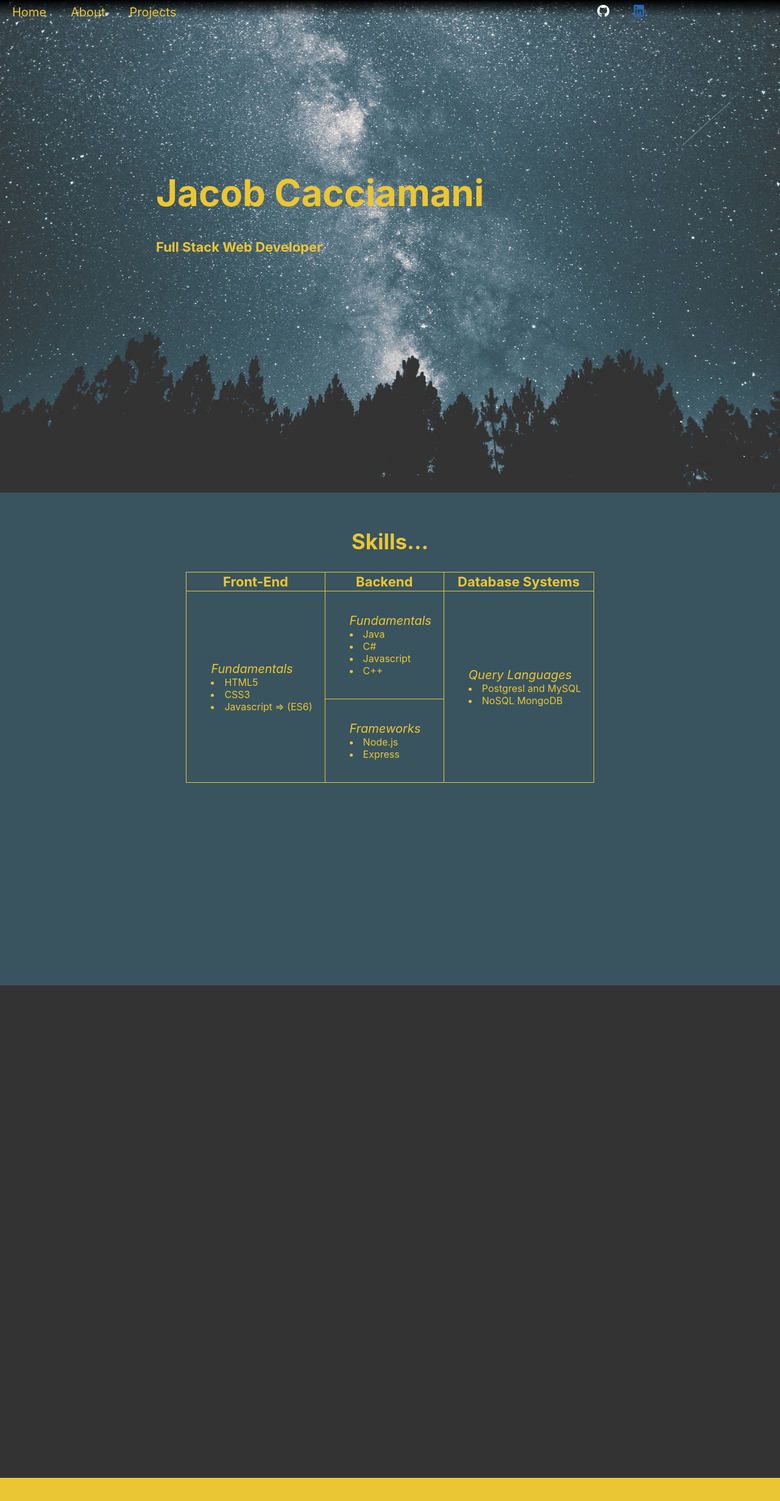
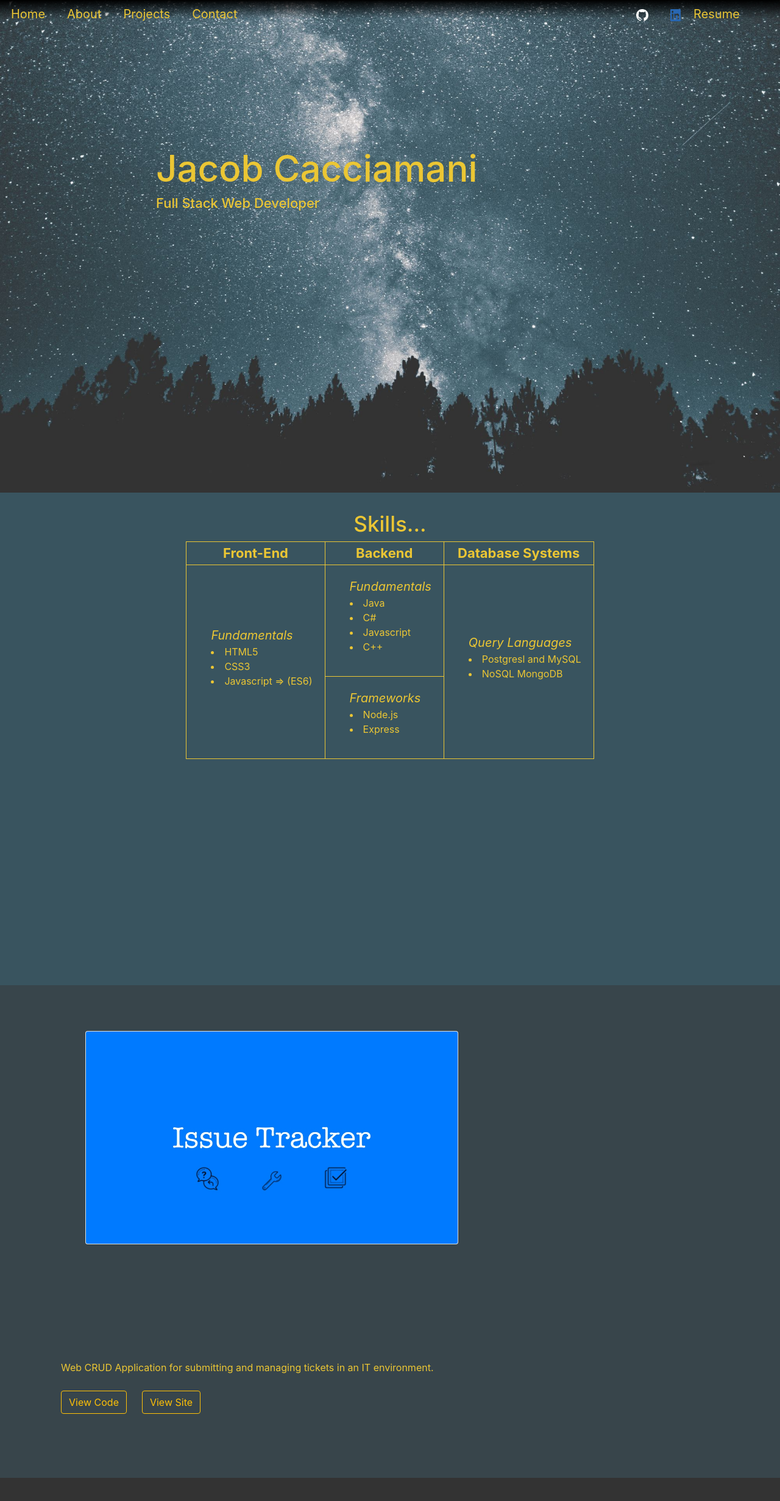
Before and after one commit to cacciamani10/cacciamani10.github.io, a React (Create React App) app: page / in a window 1280 px wide. Shown: the top 2462 px of the page at 61% size. Before the commit the page ends 2424 px from the top, so only its background shows below. Built offline with nearby package versions, Linux system fonts and the light colour scheme.

Commit message:
Bootstrap added

```diff
--- a/package.json
+++ b/package.json
@@ -3,7 +3,9 @@
   "version": "0.1.0",
   "private": true,
   "dependencies": {
+    "bootstrap": "^4.4.1",
     "react": "^16.12.0",
+    "react-bootstrap": "^1.0.0-beta.16",
     "react-dom": "^16.12.0",
     "react-scripts": "3.2.0",
     "react-scroll": "^1.7.14"
--- a/src/App.css
+++ b/src/App.css
@@ -13,11 +13,12 @@ body {
   margin: 0px;
   padding-top: 8px;
   overflow: hidden;
+  z-index: 99999;
 }
 
 .navBox a {
   display: inline;
-  padding: 0 2px;
+  /*padding: 0 2px;*/
   margin: 0 18px;
   color: #ebc634;
   font-size: 20px;
@@ -25,6 +26,7 @@ body {
 
 .navBox > .scrollLinks
 {
+  color: #ebc634;
   width: 72vw;
   float: left;
 }
@@ -36,9 +38,18 @@ body {
   color: #ebc634;
   font-size: 20px;
   overflow: hidden;
+  text-align: center;
+}
+
+.navBox > .outLinks > .resume {
+  text-decoration: none;
+  text-align: center;
+  margin: auto;
+
 }
 
 .outLinkPicture {
+  vertical-align: middle;
   width: 20px;
   height: 20px;
 }
@@ -80,6 +91,10 @@ div.heading {
 }
 
 .projects {
+  background-color: #38454b;
+}
+
+.contact {
   background-color: #333333;
 }
 
@@ -93,6 +108,7 @@ div.heading {
   margin-right: auto;
 }
 .skills > table, th, td {
+  color: #ebc634;
   padding: 2px;
   border: 1px solid #ebc634;
   border-collapse: collapse;
@@ -103,6 +119,11 @@ div.heading {
   list-style-position: inside;
   padding: 20px 20px 20px 0px;
 }
+
+th.header-box {
+  text-align: center;
+}
+
 .list-header {
   padding-left: 0;
   font-size: 20px;
@@ -111,6 +132,24 @@ div.heading {
 }
 
 .ssection-header {
+  color: #ebc634;
   text-align: center;
   font-size: 35px;
 }
+
+.card {
+  margin: 75px 0px 0px 140px;
+  width: 612px;
+  height: 350px;
+  float: left;
+}
+
+.project-description {
+  color: #ebc634;
+  display: inline-block;
+  padding: 190px 0px 0px 100px;
+}
+
+.buttons {
+  margin: 10px 25px 10px 0px;
+}
--- a/src/App.js
+++ b/src/App.js
@@ -1,10 +1,12 @@
 import React from 'react';
 import './App.css';
 import './fonts.css';
+import 'bootstrap/dist/css/bootstrap.min.css';
 import NavBox from './components/NavBox/NavBox';
 import Home from './components/Sections/Home';
 import About from './components/Sections/About';
 import Projects from './components/Sections/Projects';
+import Contact from './components/Sections/Contact';
 
 export default class App extends React.Component {
   render() {
@@ -14,6 +16,7 @@ export default class App extends React.Component {
         <Home />
         <About />
         <Projects />
+        <Contact />
       </div>
     );
   }
--- a/src/components/NavBox/NavBox.js
+++ b/src/components/NavBox/NavBox.js
@@ -40,6 +40,16 @@ export default class NavBox extends Component {
                     >
                         Projects
                     </Link>
+                    <Link
+                        activeClass="active"
+                        to="contact"
+                        spy={true}
+                        smooth={true}
+                        offset={0}
+                        duration= {400}
+                    >
+                        Contact
+                    </Link>
                 </div>
                 <div className="outLinks">
                     <a href="https://github.com/cacciamani10" target="_blank" rel="noopener noreferrer">
@@ -48,8 +58,8 @@ export default class NavBox extends Component {
                     <a href="https://www.linkedin.com/in/jacob-cacciamani-727471176/" target="_blank" rel="noopener noreferrer">
                         <img className="outLinkPicture" src={LinkedIn} alt="LinkedIn"/>
                     </a>
-                    <a href="/resume">
-
+                    <a className="resume" href="https://resume-serve.herokuapp.com/" target="_blank" rel="noopener noreferrer">
+                        Resume
                     </a>
                 </div>
             </div>
--- a/src/components/Sections/Projects.js
+++ b/src/components/Sections/Projects.js
@@ -1,9 +1,22 @@
 import React from 'react'
+import IssueTrackerImage from '../../images/issueTracker.jpg';
+import Button from 'react-bootstrap/Button';
 
 export default function Projects() {
     return (
         <div className="section projects">
-
+            <a href="http://dry-sands-09676.herokuapp.com/" target="_blank" rel="noopener noreferrer">
+                <img className="card" src={IssueTrackerImage} alt="Issue Tracker" />
+            </a>
+            <div className="project-description">
+                <p>Web CRUD Application for submitting and managing tickets in an IT environment. </p>
+                <Button className="buttons" variant="outline-warning" href="https://github.com/cacciamani10/IssueReport" target="_blank" rel="noopener noreferrer">
+                    View Code
+                </Button>
+                <Button variant="outline-warning" href="http://dry-sands-09676.herokuapp.com/" target="_blank" rel="noopener noreferrer">
+                    View Site
+                </Button>
+            </div>
         </div>
     )
 }
```
Also changed, not shown: src/images/issueTracker.jpg (added), 1 other file (tests, documents, lock files or other folders).
